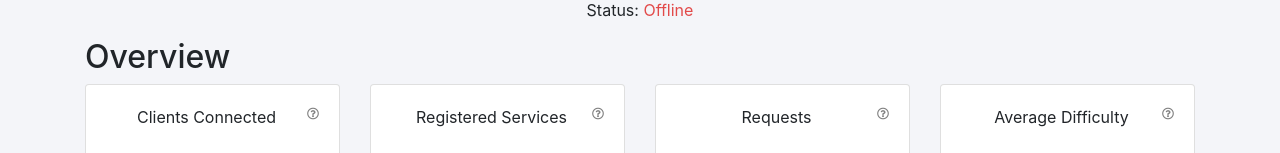
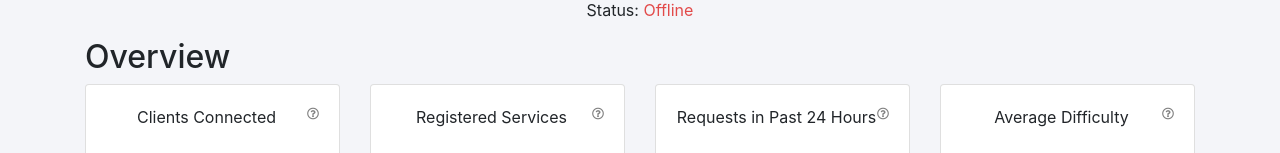
Before and after one commit to mitche50/dpow-mqtt, a Flask app: template templates/index.html in a window 1280 px wide. Shown: the part 351-504 px from the top of the page. Run offline with Flask 2, Linux system fonts and the light colour scheme; the template is opened without the code that fills it, so the values that code supplies are empty; parts of the project's set-up code (start-up, migrations or seed data) failed here and were passed over; some libraries are stand-ins or nearby versions.

Commit message:
fix minimize renaming & rename for clarity

```diff
--- a/templates/footer.html
+++ b/templates/footer.html
@@ -57,7 +57,7 @@ $(document).ready(function() {
     } else {
       $('.service_tr').slice(pagelength).hide();
       service_pageIndex = 1;
-      $('#loadMoreService').text('Load More ...');
+      $('#loadMoreServices').text('Load More ...');
     }
   });
   $("#loadMoreClients").click(function(){
--- a/templates/index.html
+++ b/templates/index.html
@@ -61,7 +61,7 @@
     <div class="card mb-4 shadow-sm">
         <div class="card-body">
         <div style="display:inline-block">
-            <p class="card-text">Requests</p>
+            <p class="card-text">Requests in Past 24 Hours</p>
         </div>
         <div class="powtooltip">
             <i class="far fa-question-circle"></i>
```
